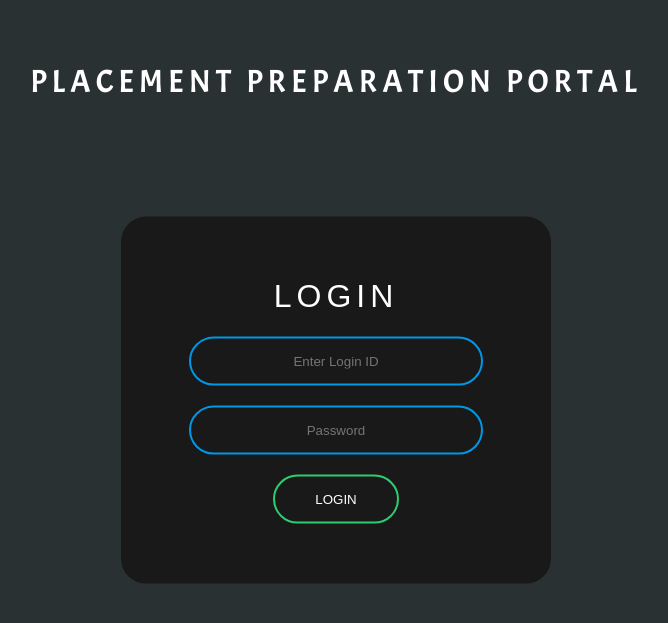
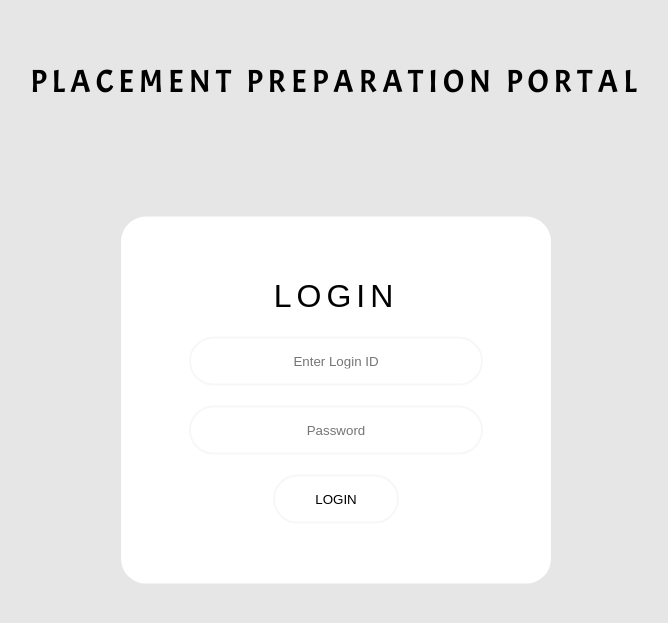
Before and after one commit to ranajoy-dutta/Online-Exam-Platform, a PHP site: page / in a window 1280 px wide. Shown: the top 623 px of the page, without its empty margins (304-972 px from the left). Run offline with PHP 8.4, Linux system fonts and the light colour scheme.

Commit message:
Theme Updated

```diff
--- a/index.php
+++ b/index.php
@@ -35,7 +35,6 @@
       <input type="text" name='loginid' id="username" placeholder="Enter Login ID">
       <input type="password" name='password' id="pass" placeholder="Password">
       <input type="submit" id="submit" value="login">
-    <!--<button type="submit" class="btn btn-primary btn-md">Submit</button>  -->
   </form>
 
   <?php
--- a/style1.css
+++ b/style1.css
@@ -5,7 +5,7 @@ body {
 margin: 0;
 padding: 0;
 font-family: sans-serif;
-background: #2a3132;
+background-color: #e6e6e6;
 }
 .box {
 width: 350px;
@@ -14,13 +14,12 @@ position: absolute;
 top: 50%;
 left: 50%;
 transform: translate(-50%,-50%);
-background: #191919;
+background: #ffffff;
 border: none;
 border-radius: 25px;
 text-align: center;
 }
 h1{
-color: white;
 text-transform: uppercase;
 font-weight: 500;
 letter-spacing: 5px;
@@ -29,14 +28,14 @@ letter-spacing: 5px;
 Input Fields
 ***************/
 #username, #pass{
-border: 2px solid #0097e6;
+border: 2px solid #f7f7f7;
 background: none;
 display: block;
 margin: 20px auto;
 padding: 15px 45px;
 width: 200px;
 outline: none;
-color: white;
+color: black;
 border-radius: 25px;
 text-align: center;
 transition: 250ms width ease, 250ms border-color ease;
@@ -52,20 +51,20 @@ width: 220px;
 ***************/
 #username:focus, #pass:focus{
 width: 250px;
-border-color: #6fb98f;
+border-color: #f7f7f7;
 }
 /**************
 Submit Button
 ***************/
 #submit{
-border: 2px solid #2ecc71;
+border: 2px solid #f7f7f7;
 background: none;
 display: block;
 margin: 20px auto;
 text-align: center;
 padding: 15px 40px;
 outline: none;
-color: white;
+color: black;
 border-radius: 25px;
 cursor: pointer;
 text-transform: uppercase;
@@ -79,7 +78,8 @@ transition: 250ms background ease;
     On Hover
 ***************/
 #submit:hover{
-background: #2ecc71;
+background: #696969;
+color: white;
 }
 
 #headername{
--- a/style2.css
+++ b/style2.css
@@ -1,7 +1,4 @@
 @import url(https://fonts.googleapis.com/css?family=Montserrat);
-body{
-  background-color: #191919;
-}
 .box{
   top:40%;
 }
@@ -51,9 +48,6 @@ body{
   text-decoration: none;
 }
 
-#head{
-  color: white;
-}
 
 @media screen and (max-height: 700px) {
   .box{
```
